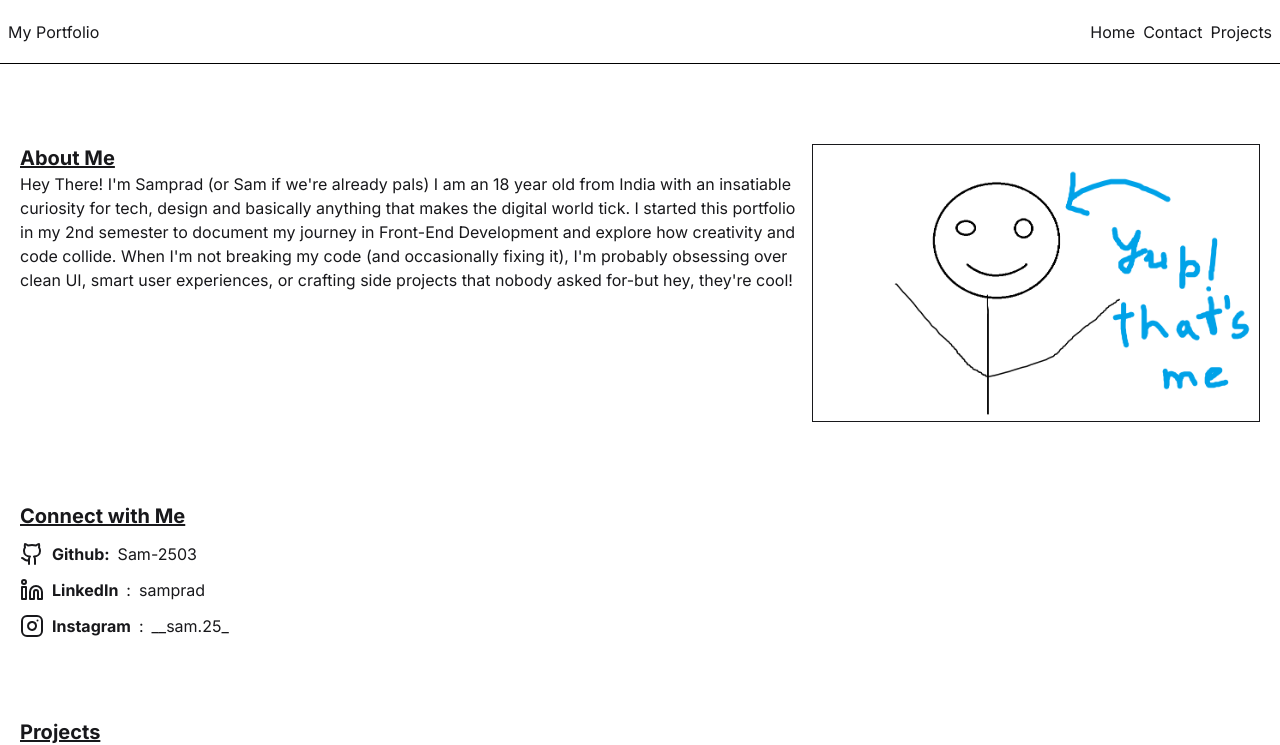
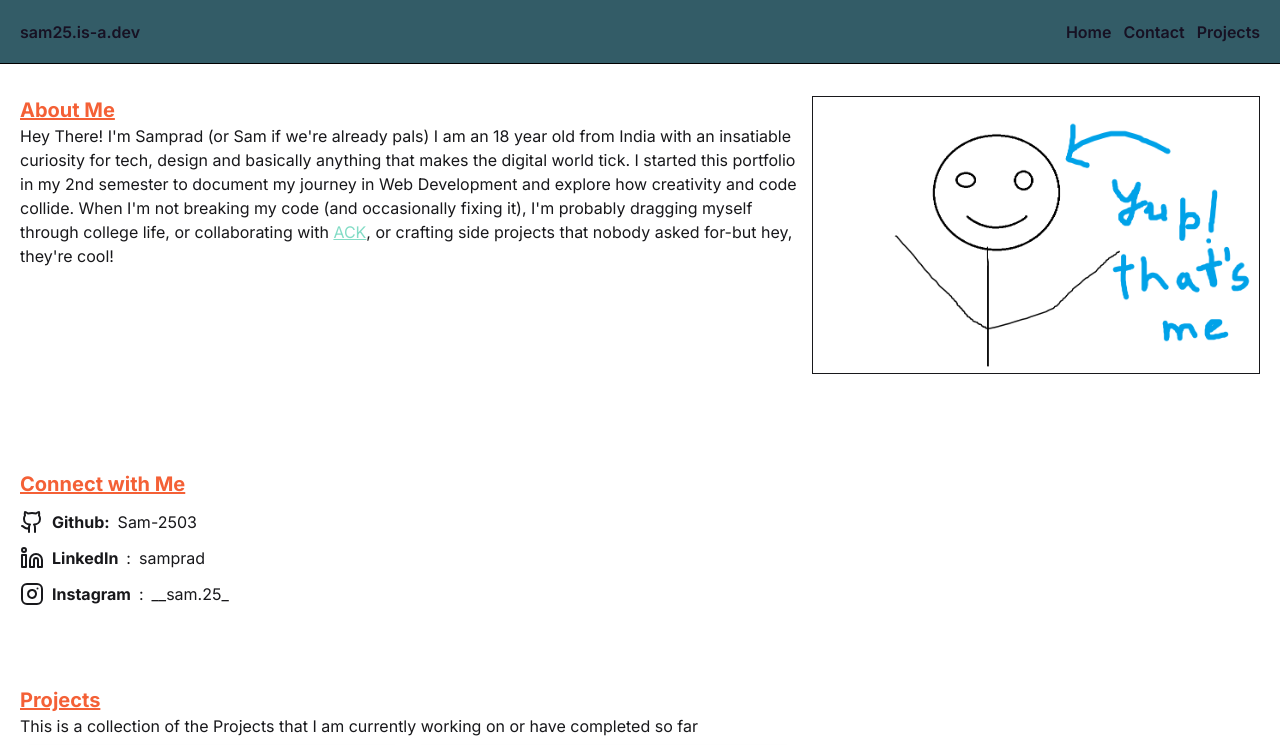
Before and after one commit to Sam-2503/Sam-2503.github.io, a SvelteKit app: page / in a window 1280 px wide. Shown: the top 745 px of the page. Built offline with nearby package versions, Linux system fonts and the light colour scheme.

Commit message:
style: enhance heading color and layout structure, update About Me section for clarity

```diff
--- a/src/app.css
+++ b/src/app.css
@@ -8,5 +8,5 @@
 }
 
 .heading {
-	@apply font-bold text-xl;
+	@apply font-bold text-xl text-[#f46036];
 }
--- a/src/routes/+layout.svelte
+++ b/src/routes/+layout.svelte
@@ -1,19 +1,16 @@
 <script>
 	import '../app.css';
-	let { children } = $props();
 </script>
 
-<nav class="navbar border-b border-black">
-	<p class="navbar-start">My Portfolio</p>
-	<div class="navbar-end gap-2">
-		<a href = "/about">Home</a>
-		<a href = "/contact">Contact</a>
-		<a href = "/projects">Projects</a>
+<nav class="navbar fixed border-b px-5 border-black bg-[#335c67] text-[#171123] font-semibold">
+	<p class="navbar-start">sam25.is-a.dev</p>
+	<div class="navbar-end gap-3">
+		<a href="#home">Home</a>
+		<a href="#contact">Contact</a>
+		<a href="#projects">Projects</a>
 	</div>
 </nav>
 
-{@render children()}
+<slot />
 
-<footer class = "footer footer-center border-t border-black p-2">
-	Made by Sam using Svelte
-</footer>
+<footer class="footer footer-center border-t border-black p-2">Made by Sam using Svelte</footer>
--- a/src/routes/+page.svelte
+++ b/src/routes/+page.svelte
@@ -1,11 +1,17 @@
 <script>
-    import About from "./about.svelte";
-    import Contact from "./contact.svelte";
-    import Projects from "./projects.svelte";
+	import About from './about.svelte';
+	import Contact from './contact.svelte';
+	import Projects from './projects.svelte';
 </script>
 
-<div class ="overflow-hidden">
-    <About />
-<Contact />
-<Projects />
+<div class="overflow-hidden">
+	<section id="home">
+		<About />
+	</section>
+	<section id="contact">
+		<Contact />
+	</section>
+	<section id="projects">
+		<Projects />
+	</section>
 </div>
--- a/src/routes/about.svelte
+++ b/src/routes/about.svelte
@@ -1,17 +1,22 @@
-<section class="mx-5 my-20 flex">
+<section class="mx-5 my-24 flex">
 	<div>
-		<p class = "heading"><u>About Me</u></p>
+		<p class="heading"><u>About Me</u></p>
 		<div class="about">
 			<p>
 				Hey There! I'm Samprad (or Sam if we're already pals) I am an 18 year old from India with an
 				insatiable curiosity for tech, design and basically anything that makes the digital world
-				tick. I started this portfolio in my 2nd semester to document my journey in Front-End
-				Development and explore how creativity and code collide. When I'm not breaking my code (and
-				occasionally fixing it), I'm probably obsessing over clean UI, smart user experiences, or
-				crafting side projects that nobody asked for-but hey, they're cool!
+				tick. I started this portfolio in my 2nd semester to document my journey in Web Development
+				and explore how creativity and code collide. When I'm not breaking my code (and occasionally
+				fixing it), I'm probably dragging myself through college life, or collaborating with
+				<a href="https://www.youtube.com/@acollegekidproductions" class = "link text-[#84dcc6]">ACK</a>, or crafting side projects
+				that nobody asked for-but hey, they're cool!
 			</p>
 		</div>
 	</div>
 
-	<img src="/me.png" alt="A stickman who's supposed to be Sam" class="h-md w-md border" />
+	<img
+		src="/me.png"
+		alt="A stickman who's supposed to be Sam"
+		class="h-sm md:h-md w-sm border md:w-md"
+	/>
 </section>
```
